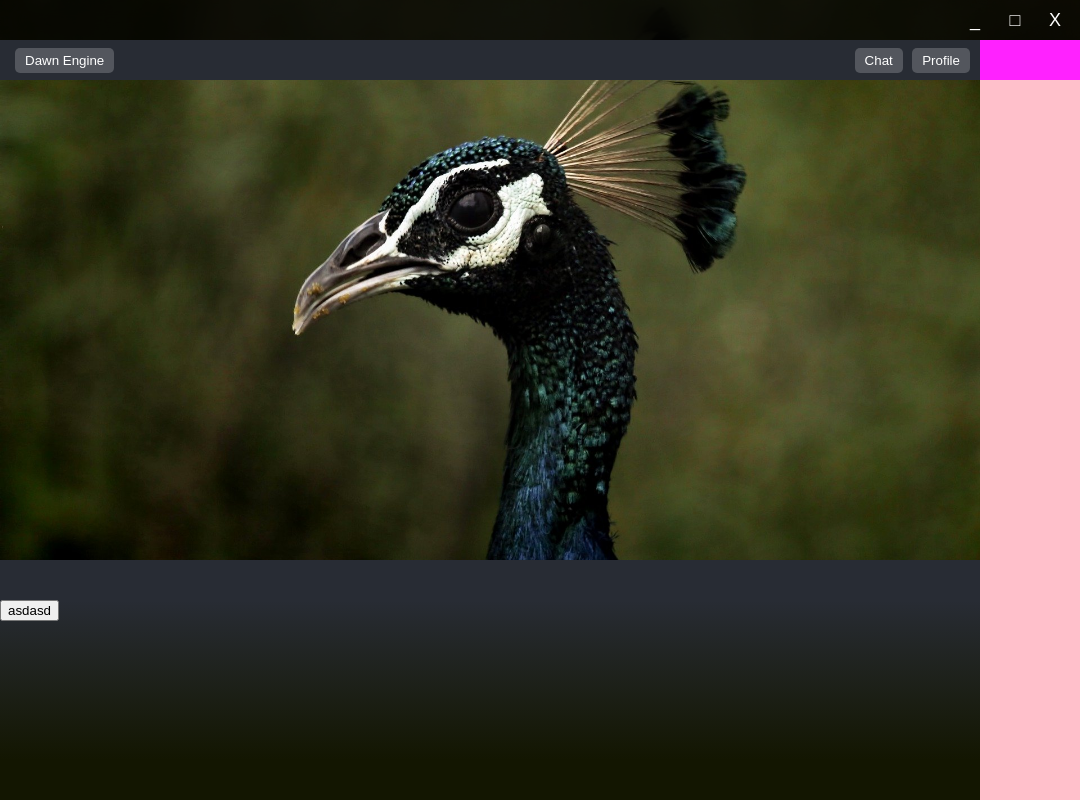
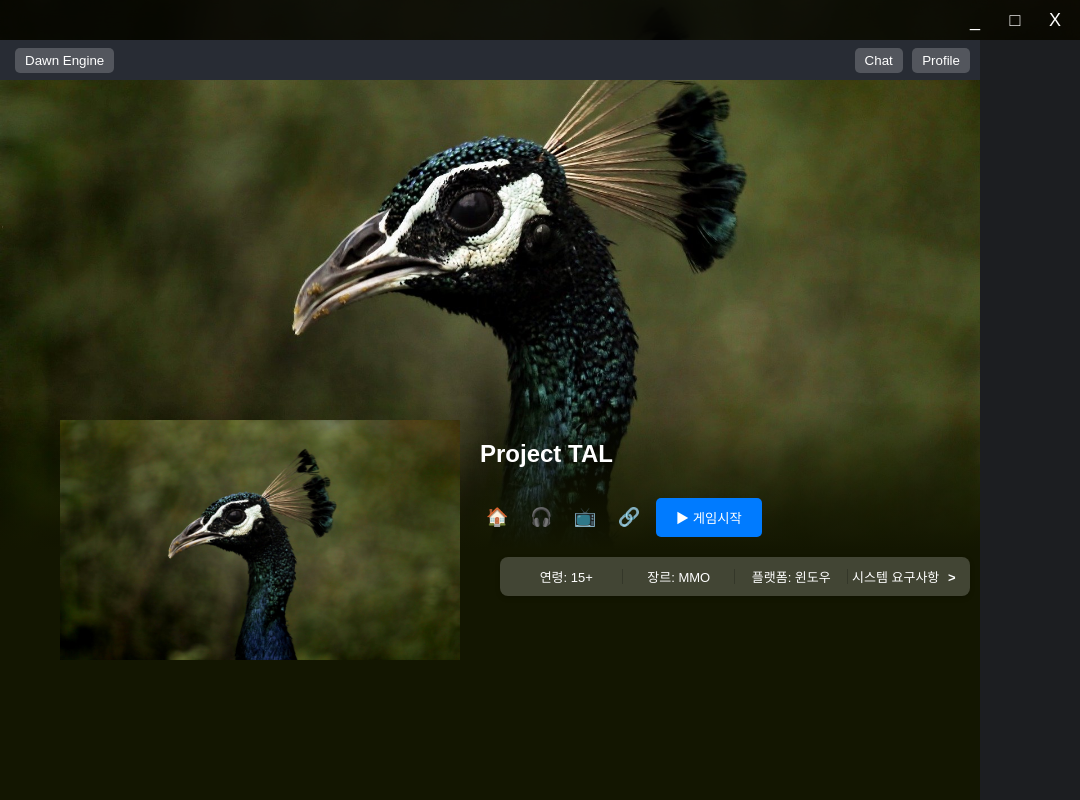
Before and after one commit to DawnGuest-dev/Dawn-Launcher, an Electron app: page public/index.html in a window 1080 px wide. Shown: the top 800 px of the page. Drawn offline with Linux system fonts and the light colour scheme.

Commit message:
Link Unity Start

```diff
--- a/public/index.html
+++ b/public/index.html
@@ -40,7 +40,27 @@
     <div class="img-section"></div>
     <div class="content-section">
         <div class="content-inner-section">
-            <button>asdasd</button>
+            <div class="game-banner">
+                <img src="test.jpg" alt="Game Banner" class="banner-image">
+                <div class="game-info">
+                    <h2>Project TAL</h2>
+                    <div class="icons">
+                        <button class="icon-button">🏠</button>
+                        <button class="icon-button">🎧</button>
+                        <button class="icon-button">📺</button>
+                        <button class="icon-button">🔗</button>
+                        <button class="start-button" id="start-btn">▶ 게임시작</button> <!-- 버튼 ID 추가 -->
+                    </div>
+                    <div class="game-details">
+                        <span class="detail-item">연령: 15+</span>
+                        <span class="detail-item">장르: MMO</span>
+                        <span class="detail-item">플랫폼: 윈도우</span>
+                        <button class="detail-item system-requirements">
+                            시스템 요구사항 <span class="arrow">></span>
+                        </button>
+                    </div>
+                </div>
+            </div>
         </div>
     </div>
 </div>
@@ -95,7 +115,6 @@
         if (imgSection.getBoundingClientRect().bottom < 0) {
             if(imgVisible)
             {
-                console.log(0);
                 header1.style.display = 'none'; // content-header-1 숨기기
                 header2.style.display = 'flex'; // content-header-2 보이기
             }
@@ -103,7 +122,6 @@
         } else {
             if(!imgVisible)
             {
-                console.log(1);
                 header1.style.display = 'flex'; // content-header-1 보이기
                 header2.style.display = 'none'; // content-header-2 숨기기
             }
@@ -111,6 +129,19 @@
         }
     });
 
+    // 게임 시작 버튼 클릭 시 Unity 빌드 실행
+    document.getElementById('start-btn').addEventListener('click', () => {
+        const gamePath = "C:\\Users\\bbdle\\Documents\\DawnGuest\\Unity Builds\\Project TAL.exe"; // Unity 빌드 파일의 전체 경로
+        const args = ["arg1", "arg2"]; // 필요한 인수 추가
+
+        // args가 정의되어 있는지 확인
+        if (args && args.length > 0) {
+            window.electron.ipcRenderer.send('run-unity', { gamePath, args });
+        } else {
+            console.error('Arguments are undefined or empty'); // args가 비어있거나 정의되지 않음
+        }
+    });
+
 </script>
 </body>
 </html>
--- a/public/styles.css
+++ b/public/styles.css
@@ -57,7 +57,7 @@ body {
 }
 
 .sidebar {
-    background-color: pink;
+    background-color: rgb(28, 30, 33);
     width: 100px;
     height: 100vh; /* 전체 화면 높이 */
     position: fixed;
@@ -144,7 +144,6 @@ body {
 }
 
 .sidebar-header {
-    background-color: #FF22FF;
     height: 40px; /* 높이 20px */
     position: sticky; /* 스크롤할 때 제목 표시줄 아래에 고정 */
     top: 40px; /* 제목 표시줄 높이에 맞춰 설정 */
@@ -163,14 +162,109 @@ body {
 }
 
 .content-section {
-    background: linear-gradient(to bottom, rgba(19,22,1,0) 0%, rgba(19,22,1,1) 20%, rgba(19,22,1,1) 100%); /* 상단 30%에만 그라데이션 적용 */
-    height: 100vh; /* 전체 화면 높이 */
+    background: linear-gradient(to bottom, rgba(19,22,1,0) 0%, rgba(19,22,1,1) 15%, rgba(19,22,1,1) 100%); /* 상단 30%에만 그라데이션 적용 */
+    height: fit-content; /* 전체 화면 높이 */
     position: relative;
     z-index: 2; /* 초록색 섹션 위로 올리기 */
-    margin-top: -20vh; /* 회색 섹션이 초록색 섹션 위로 겹쳐지도록 조정 */
+    margin-top: -200px; /* 회색 섹션이 초록색 섹션 위로 겹쳐지도록 조정 */
 }
 
 .content-inner-section {
-    margin-top: 20vh;
+    display: flex; /* flexbox를 사용하여 자식 요소를 정렬 */
+    width: calc(100% - 100px); /* 사이드바 너비를 뺀 전체 너비 */
     height: 1000px;
+    margin-right: 100px; /* 사이드바를 위한 여백 추가 */
 }
+
+.game-banner {
+    display: flex; /* 플렉스 박스 사용 */
+    /*align-items: center; !* 수직 중앙 정렬 *!*/
+    padding: 20px;
+    border-radius: 10px;
+    width: 100%; /* 전체 너비 차지 */
+}
+
+.banner-image {
+    width: 50vh; /* 이미지 너비 */
+    height: 30vh;
+    margin-right: 20px; /* 이미지와 텍스트 간격 */
+    margin-left: 5vh;
+}
+
+.game-info {
+    color: white;
+    width: 50%;
+    /*margin-right: 20px;*/
+}
+
+.icons {
+    margin-top: 10px;
+}
+
+.icon-button {
+    background-color: transparent;
+    border: none;
+    color: white;
+    font-size: 18px;
+    margin-right: 5px;
+}
+
+.start-button {
+    background-color: #007bff; /* 버튼 배경색 */
+    color: white; /* 버튼 글자색 */
+    border: none; /* 테두리 없음 */
+    padding: 10px 20px;
+    border-radius: 5px;
+    cursor: pointer;
+    margin-top: 10px;
+}
+
+.start-button:hover {
+    opacity: 0.8; /* 마우스 오버 시 투명도 조정 */
+}
+
+.game-details {
+    display: flex;
+    justify-content: space-between; /* 각 항목 간격 조정 */
+    align-items: center; /* 수직 중앙 정렬 */
+    background-color: rgba(255, 255, 255, 0.2); /* 흰색 반투명 배경 */
+    padding: 10px; /* 내부 여백 */
+    border-radius: 8px; /* 모서리 둥글게 */
+    width: calc(100% - 20px); /* 너비를 100%에서 20px 차감 */
+    box-shadow: 0 2px 5px rgba(0, 0, 0, 0.2); /* 그림자 효과 */
+    margin: 20px 0; /* 상하 외부 여백 20px */
+    position: relative; /* 부모 요소가 있는 경우 이 속성 추가 */
+    left: 20px; /* 왼쪽으로 20px 이동 */
+}
+
+.detail-item {
+    flex: 1; /* 각 항목이 동일한 너비를 갖도록 설정 */
+    text-align: center; /* 텍스트 중앙 정렬 */
+    position: relative; /* 자식 요소에 대해 상대적 위치 설정 */
+    font-size: 13px;
+}
+
+.detail-item:not(:last-child)::after {
+    content: ""; /* 빈 content 생성 */
+    position: absolute;
+    top: 10%; /* 위쪽 여백 */
+    right: 0; /* 오른쪽에 위치 */
+    width: 1px; /* 세로 선의 너비 */
+    height: 80%; /* 세로 선의 높이 */
+    background-color: rgba(0, 0, 0, 0.2); /* 세로 선 색상 */
+}
+
+.system-requirements {
+    color: #ffffff; /* 글자색 */
+    background-color: transparent; /* 배경색 투명 */
+    border: none; /* 테두리 제거 */
+    padding: 0; /* 내부 여백 제거 */
+    cursor: pointer; /* 마우스 포인터 */
+    outline: none; /* 포커스 시 외곽선 제거 */
+    box-shadow: none; /* 그림자 제거 */
+}
+
+.arrow {
+    margin-left: 5px; /* 왼쪽 여백 추가 */
+    font-weight: bold; /* 필요시 두껍게 설정 */
+}
--- a/src/preload.ts
+++ b/src/preload.ts
@@ -4,7 +4,7 @@ contextBridge.exposeInMainWorld('electron', {
     ipcRenderer: {
         send: (channel: string, data?: any) => {
             // 허용된 채널을 확인
-            const validChannels = ['minimize-window', 'close-window', 'maximize-window', 'open-link'];
+            const validChannels = ['minimize-window', 'close-window', 'maximize-window', 'open-link', 'run-unity'];
             if (validChannels.includes(channel)) {
                 ipcRenderer.send(channel, data);
             }
```
Also changed, not shown: src/main.ts (+17 -1 lines).
